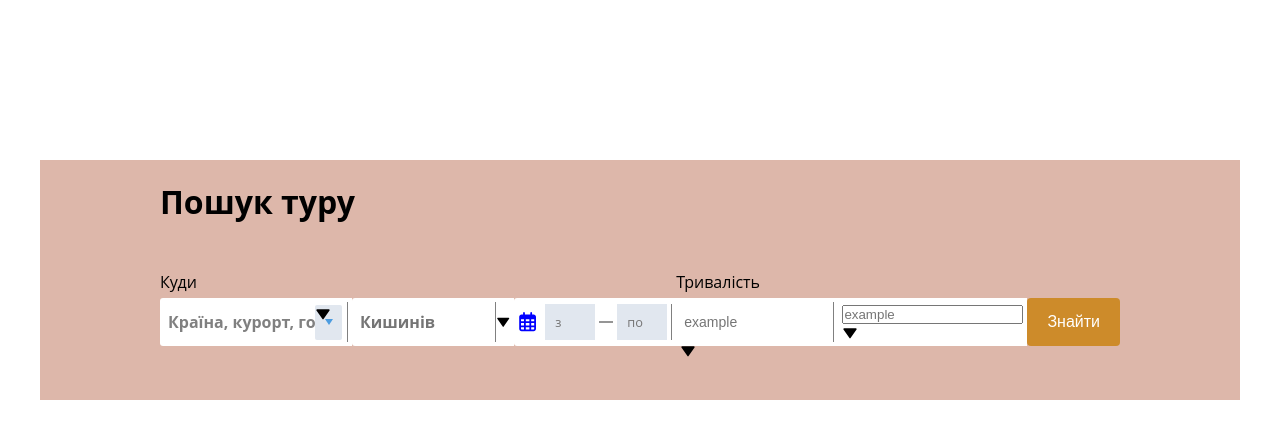
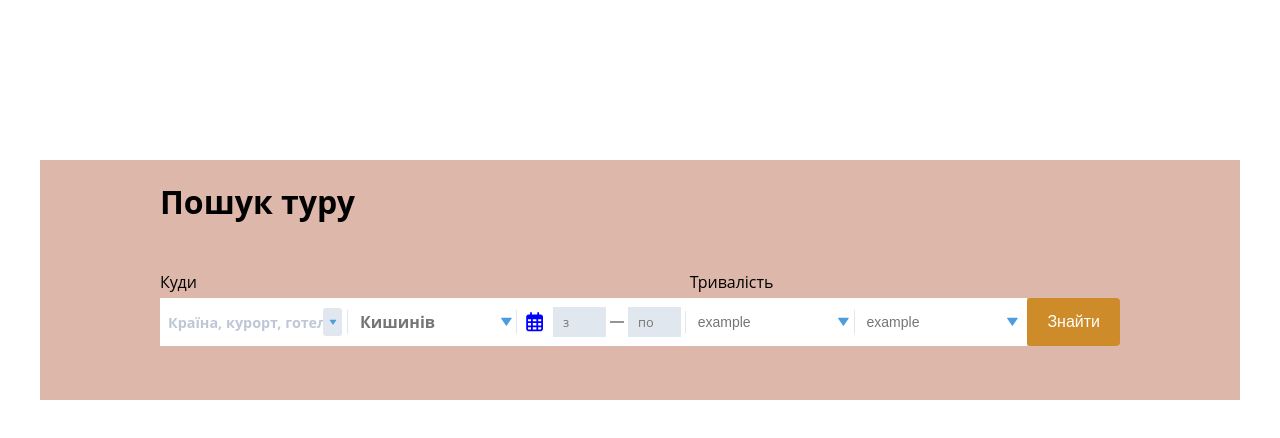
Before and after one commit to InnaTymoshenko/multiselect_form, a React (Create React App) app: page / in a window 1280 px wide. Shown: the top 438 px of the page. Built offline with nearby package versions, Linux system fonts and the light colour scheme.

Commit message:
fixed styles

```diff
--- a/src/components/airSelect/airSelect.module.css
+++ b/src/components/airSelect/airSelect.module.css
@@ -30,8 +30,8 @@
 	align-items: center;
 	background-color: white;
 	border-left-color: #d4d4d4;
-	border-radius: 3px 0 0 3px;
-	padding: 0.25rem;
+	padding-inline: 0.25rem;
+	padding-block: 0.75rem;
 }
 
 .formField {
@@ -97,28 +97,20 @@
 	}
 }
 
-.cnt {
+.formIcon {
+	color: #4c9ce0;
+	font-size: 0.8em;
 	position: absolute;
-	right: 10px;
-	top: 7px;
-	width: 27px;
-	height: 35px;
-	border-radius: 2px;
-	background-color: #e1e7ef;
+	top: 35%;
+	right: 5%;
 	cursor: pointer;
 }
 
-.cnt::after {
-	content: '';
-	position: absolute;
-	top: 14px;
-	right: 9px;
-	pointer-events: none;
-	width: 0;
-	height: 0;
-	border-style: solid;
-	border-width: 6px 4px 0;
-	border-color: #4c9ce0 transparent transparent;
+@media screen and (max-width: 1024px) {
+	.formIcon {
+		font-size: 1em;
+		right: 4%;
+	}
 }
 
 .searchAir {
@@ -137,7 +129,7 @@
 
 @media screen and (min-width: 1024px) {
 	.searchAir {
-		border-right: 1px solid gray;
+		border-right: 1px solid #e1e7ef;
 	}
 }
 
--- a/src/components/commonForm.module.css
+++ b/src/components/commonForm.module.css
@@ -45,10 +45,12 @@
 	width: 100%;
 	height: 3rem;
 	background-color: white;
-	padding: 0.25rem;
+	padding-inline: 0.25rem;
+	padding-block: 0.75rem;
 }
 
-.searchAir {
+.searchAir,
+.searchAirEx {
 	width: 100%;
 	height: 100%;
 	padding-inline: 0.25rem;
@@ -58,28 +60,20 @@
 	font-size: 14px;
 }
 
-.cnt {
+.formIcon {
+	color: #4c9ce0;
+	font-size: 0.8em;
 	position: absolute;
-	right: 10px;
-	top: 7px;
-	width: 27px;
-	height: 35px;
-	border-radius: 2px;
-	background-color: #e1e7ef;
+	top: 35%;
+	right: 5%;
 	cursor: pointer;
 }
 
-.cnt::after {
-	content: '';
-	position: absolute;
-	top: 14px;
-	right: 9px;
-	pointer-events: none;
-	width: 0;
-	height: 0;
-	border-style: solid;
-	border-width: 6px 4px 0;
-	border-color: #4c9ce0 transparent transparent;
+@media screen and (max-width: 1024px) {
+	.formIcon {
+		font-size: 1em;
+		right: 4%;
+	}
 }
 
 .formBtn {
@@ -125,7 +119,7 @@
 	}
 
 	.searchAir {
-		border-right: 1px solid gray;
+		border-right: 1px solid #e1e7ef;
 	}
 }
 
--- a/src/components/countrySelect/countrySelect.module.css
+++ b/src/components/countrySelect/countrySelect.module.css
@@ -30,8 +30,8 @@
 	align-items: center;
 	background-color: white;
 	border-left-color: #d4d4d4;
-	border-radius: 3px 0 0 3px;
-	padding: 0.25rem;
+	padding-inline: 0.25rem;
+	padding-block: 0.75rem;
 }
 
 .formField {
@@ -97,28 +97,34 @@
 	}
 }
 
+.formIcon {
+	color: #4c9ce0;
+	font-size: 0.5em;
+}
+
 .cnt {
+	display: flex;
+	justify-content: center;
+	align-items: center;
 	position: absolute;
-	right: 10px;
-	top: 7px;
-	width: 27px;
-	height: 35px;
-	border-radius: 2px;
+	top: 20%;
+	right: 5%;
+	width: 1.2rem;
+	height: 1.75rem;
+	border-radius: 3px;
 	background-color: #e1e7ef;
 	cursor: pointer;
 }
 
-.cnt::after {
-	content: '';
-	position: absolute;
-	top: 14px;
-	right: 9px;
-	pointer-events: none;
-	width: 0;
-	height: 0;
-	border-style: solid;
-	border-width: 6px 4px 0;
-	border-color: #4c9ce0 transparent transparent;
+@media screen and (max-width: 1024px) {
+	.cnt {
+		right: 3%;
+		width: 2rem;
+	}
+
+	.formIcon {
+		font-size: 1em;
+	}
 }
 
 .formList {
@@ -178,12 +184,13 @@
 
 @media screen and (min-width: 1024px) {
 	.searchPlace {
-		border-right: 1px solid gray;
+		border-right: 1px solid #e1e7ef;
 	}
 }
 
 .searchPlace::placeholder {
-	color: gray;
+	color: #bfc7d6;
+	font-size: 0.9em;
 }
 
 .searchListSelect {
--- a/src/components/dateSelect/dataSelect.module.css
+++ b/src/components/dateSelect/dataSelect.module.css
@@ -25,8 +25,8 @@
 	align-items: center;
 	background-color: white;
 	border-left-color: #d4d4d4;
-	border-radius: 3px 0 0 3px;
-	padding: 0.25rem;
+	padding-inline: 0.25rem;
+	padding-block: 0.75rem;
 }
 
 .formField {
@@ -44,7 +44,7 @@
 	display: none;
 }
 
-@media screen and (max-width: 768px) {
+@media screen and (max-width: 1024px) {
 	.formField {
 		flex-direction: row-reverse;
 	}
@@ -90,7 +90,7 @@
 
 .searchDate {
 	width: 45%;
-	height: 100%;
+	height: 140%;
 	padding-left: 10px;
 	border: none;
 	outline: none;
@@ -113,7 +113,7 @@
 
 @media screen and (min-width: 1024px) {
 	.blockDateInput {
-		border-right: 1px solid gray;
+		border-right: 1px solid #e1e7ef;
 	}
 }
 
@@ -121,6 +121,13 @@
 	font-size: 1.2em;
 	color: blue;
 	cursor: pointer;
+}
+
+@media screen and (max-width: 1024px) {
+	.dateIcon {
+		font-size: 1.75em;
+		margin-inline: 0.5rem;
+	}
 }
 
 .groupInfo {
@@ -133,7 +140,7 @@
 }
 
 .blockError {
-	width: 25rem;
+	width: 100%;
 	height: 3rem;
 	background-color: #f5f5f5;
 	color: rgb(109 128 143);
@@ -144,8 +151,15 @@
 	align-items: center;
 	position: absolute;
 	top: 3rem;
-	left: -5rem;
+	left: 0;
 	z-index: 10;
+}
+
+@media screen and (min-width: 1024px) {
+	.blockError {
+		width: 25rem;
+		left: -5rem;
+	}
 }
 
 @media screen and (max-width: 768px) {
@@ -153,7 +167,6 @@
 		height: 4rem;
 		width: 100%;
 		left: 0;
-		position: static;
 	}
 }
 
@@ -162,8 +175,8 @@
 }
 
 .formList {
-	width: 40rem;
-	height: 25rem;
+	width: 300%;
+	height: 20rem;
 	display: flex;
 	flex-direction: column;
 	align-items: center;
@@ -171,6 +184,14 @@
 	position: relative;
 	background-color: #e1e7ef;
 	padding: 0.5rem;
+	z-index: 50;
+}
+
+@media screen and (max-width: 1024px) {
+	.formList {
+		width: 125%;
+		min-width: 500px;
+	}
 }
 
 .formListModal {
@@ -202,7 +223,7 @@
 .searchList {
 	position: absolute;
 	top: 4rem;
-	left: 3%;
+	left: 4%;
 	z-index: 50;
 }
 
@@ -229,5 +250,5 @@
 	gap: 5px;
 	text-align: center;
 	background-color: white;
-	padding-block: 0.5rem;
+	padding: 0.5rem;
 }
```
